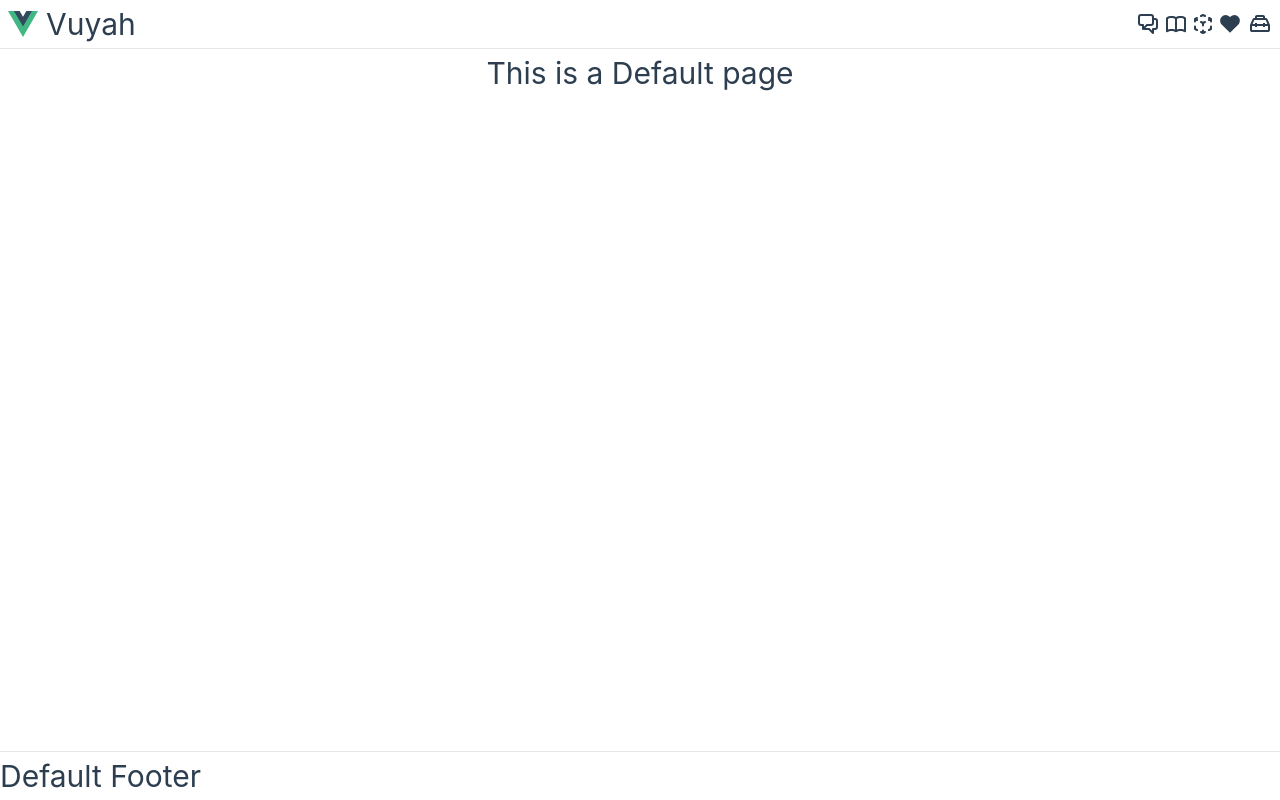
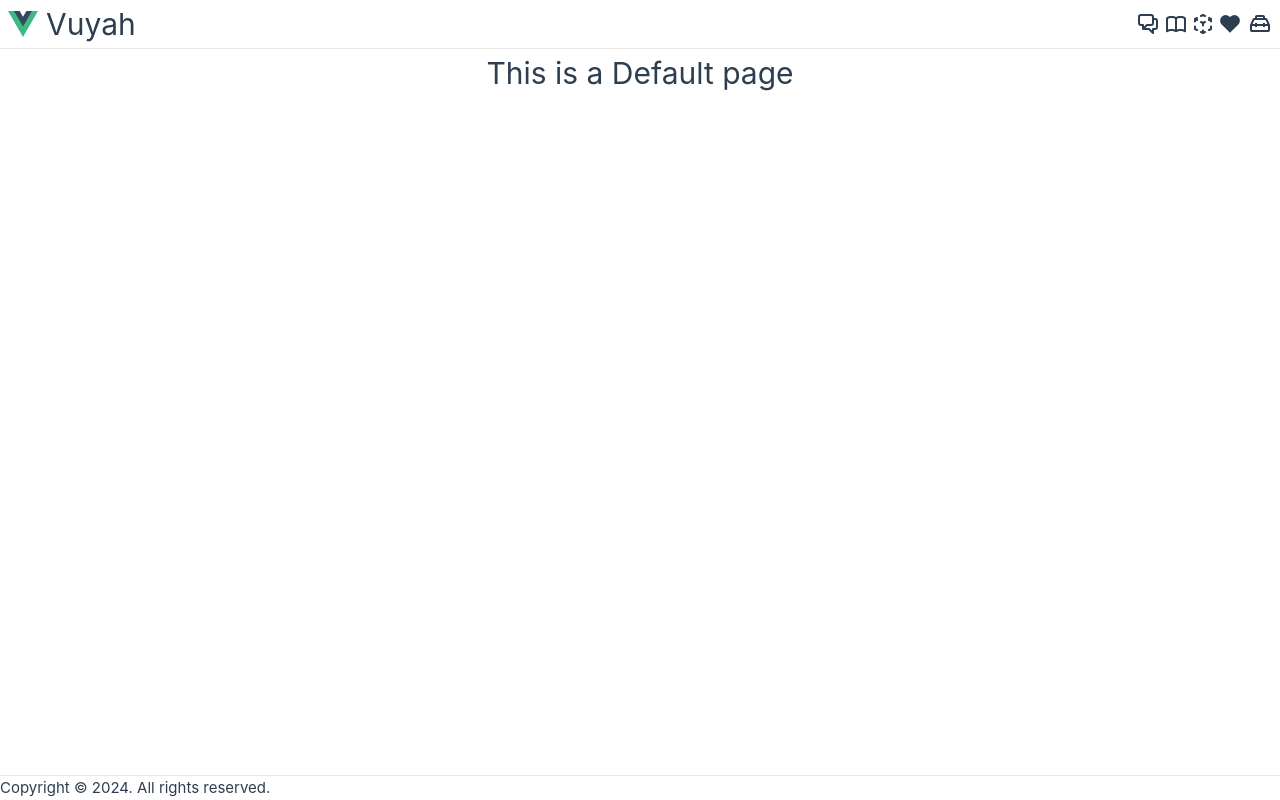
Before and after one commit to oobg/Vuyah, a Vue app: page / in a window 1280 px wide. Built offline with nearby package versions, Linux system fonts and the light colour scheme.

Commit message:
feat: add dynamic copyright year to footer

```diff
--- a/src/widget/footer/DefaultFooter.vue
+++ b/src/widget/footer/DefaultFooter.vue
@@ -1,9 +1,20 @@
 <template>
   <footer>
-    <h1>Default Footer</h1>
+    <p>Copyright © {{ copyRightYear }}. All rights reserved.</p>
   </footer>
 </template>
 
-<script setup lang="ts"></script>
+<script setup lang="ts">
+import { computed } from 'vue'
 
-<style scoped></style>
+const copyRightYear = computed(() => new Date().getFullYear())
+</script>
+
+<style scoped>
+footer {
+  display: flex;
+  flex-direction: row;
+  justify-content: start;
+  align-items: center;
+}
+</style>
```
